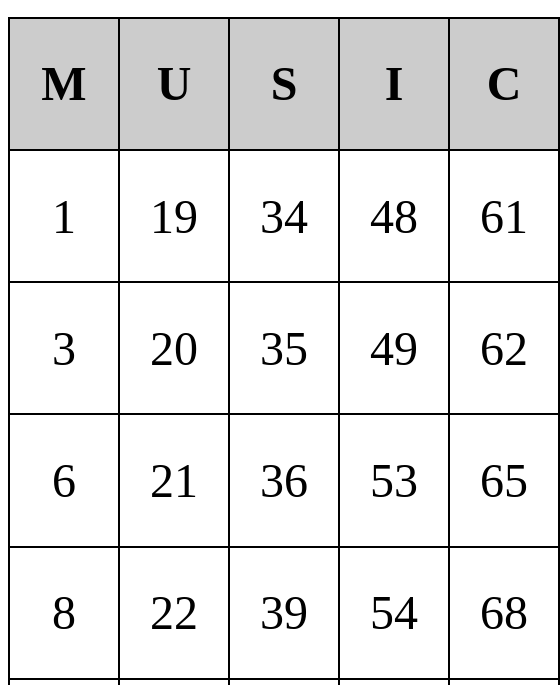
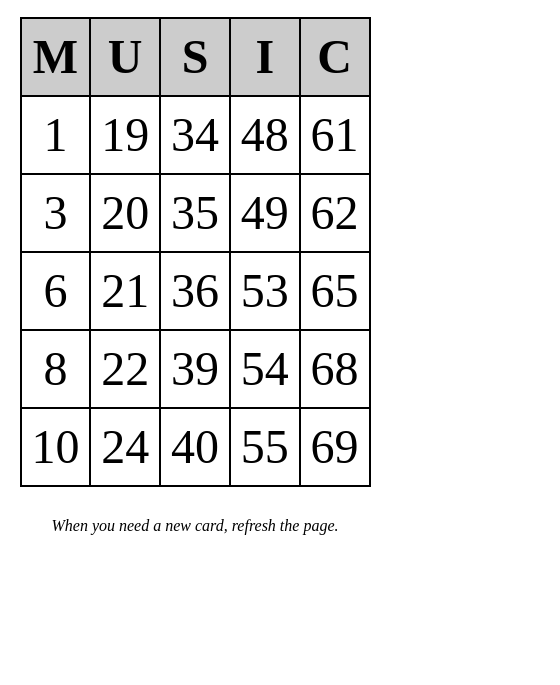
Before and after one commit to TaliaSynclair/MusicBingo, a plain HTML site: page card.html in a window 390 px wide. Shown: the part 159-844 px from the top of the page, 560 px wide, since content can reach past the window. Drawn offline with Linux system fonts and the light colour scheme.

Commit message:
Update card.html
troubleshoot phone sizing

```diff
--- a/card.html
+++ b/card.html
@@ -14,13 +14,14 @@
 }
 
 th, td {
+  box-sizing: border-box;
   border: 2px solid black;
-  padding: 30px 30px;   /* bigger padding */
+  padding: 0px 0px;   /* bigger padding */
   font-size: 3em;     /* bigger font */
-  width: 18vw;          /* 18% of viewport width */
-  height: 18vw;         /* square cells */
-  max-width: 90px;      /* cap max cell size */
-  max-height: 90px;
+  width: 20vw;          /* 18% of viewport width */
+  height: 20vw;         /* square cells */
+  max-width: 100px;      /* cap max cell size */
+  max-height: 100px;
 }
 
     th {
```
